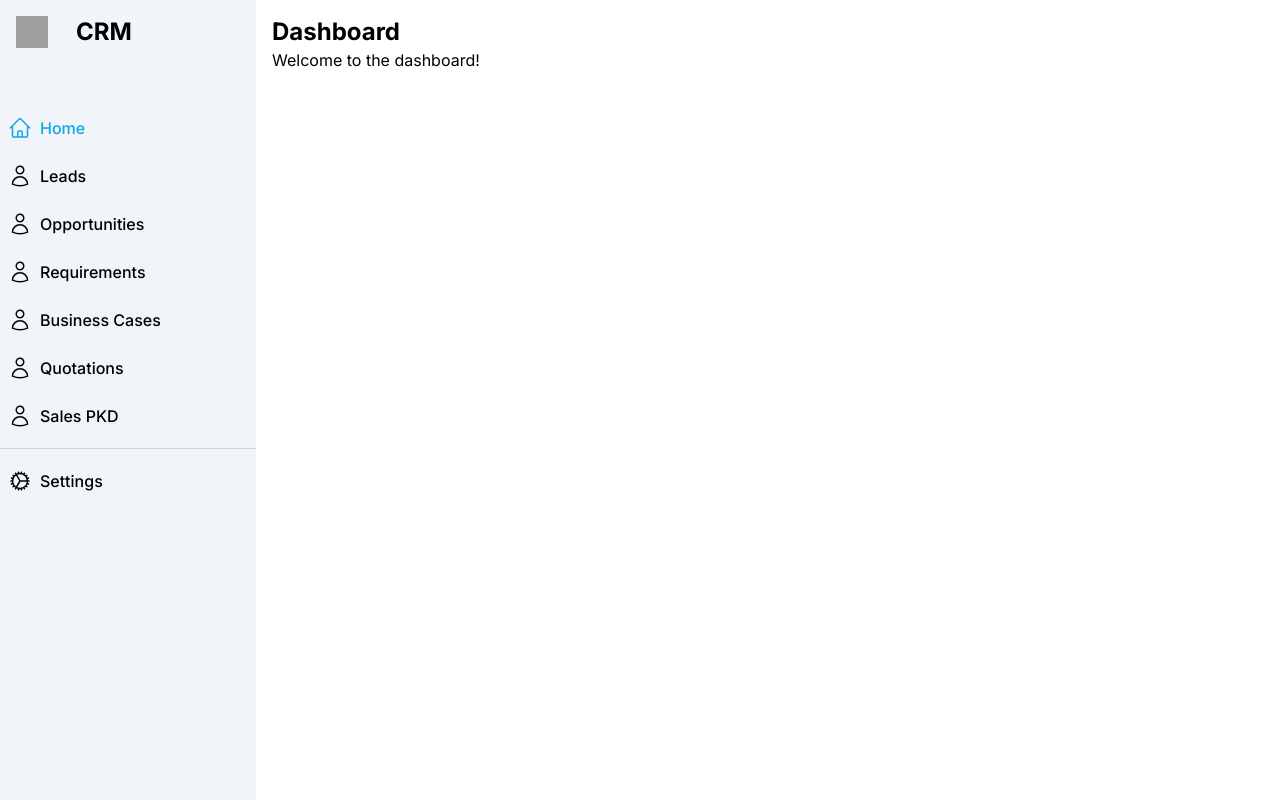
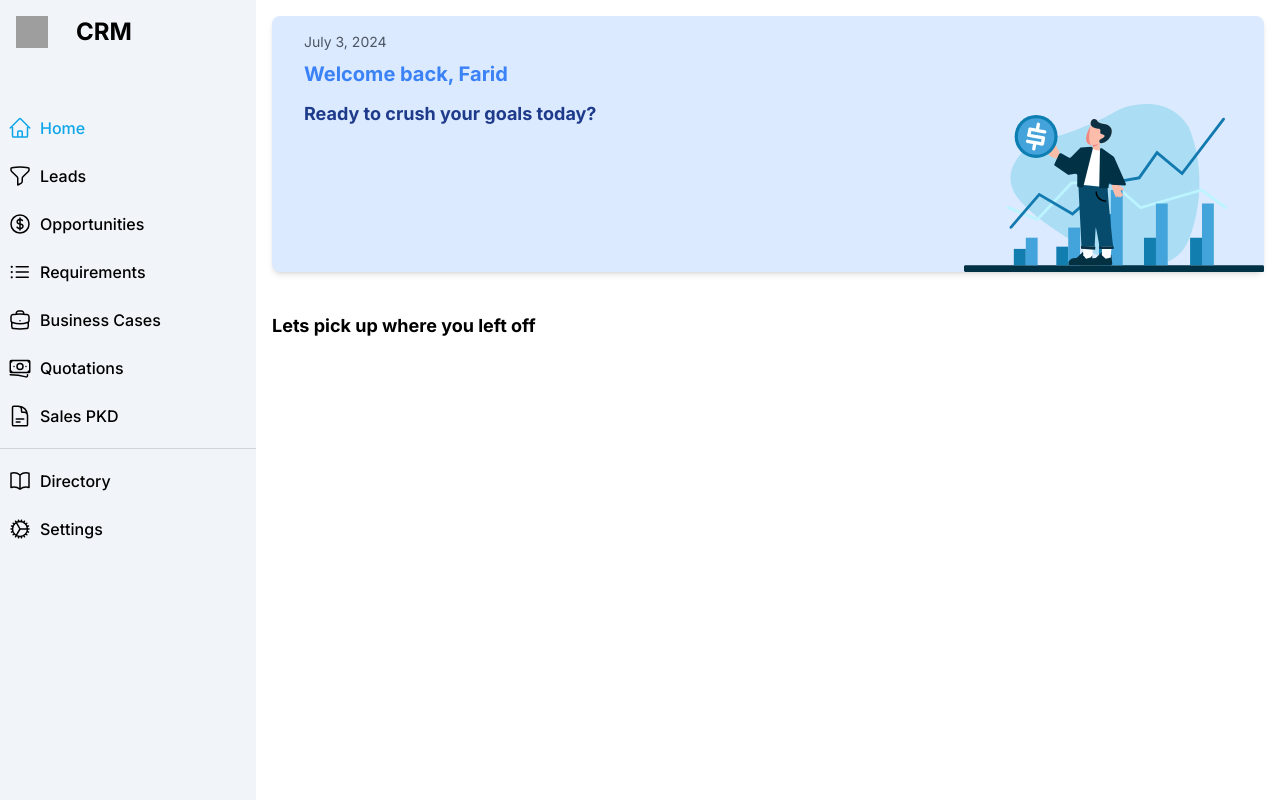
Before and after one commit to azam-firdaus/crm-revamps, a Next.js app: page /dashboard in a window 1280 px wide. Built offline with nearby package versions, Linux system fonts and the light colour scheme; grey boxes are pictures that could not be loaded.

Commit message:
Update icons, Design dashboard top card

```diff
--- a/components/Sidebar.tsx
+++ b/components/Sidebar.tsx
@@ -1,7 +1,14 @@
 import React, { useState } from 'react';
 import Link from 'next/link';
 import { useRouter } from 'next/router';
-import { HomeIcon, UserIcon, CogIcon, PlusIcon } from '@heroicons/react/24/outline';
+import {
+    HomeIcon, UserIcon,
+    CogIcon, PlusIcon,
+    FunnelIcon, CurrencyDollarIcon,
+    ListBulletIcon, BriefcaseIcon,
+    BanknotesIcon, DocumentTextIcon,
+    BookOpenIcon
+ } from '@heroicons/react/24/outline';
 import Image from 'next/image'
 
 const Sidebar: React.FC = () => {
@@ -37,7 +44,7 @@ const Sidebar: React.FC = () => {
                 {/* #################### START Leads #################### */}
                 <div className={`relative flex items-center p-2 ${isActive('/lead') ? 'text-sky-500 ' : ' hover:bg-gray-300'} group h-12 rounded-lg transform transition-transform duration-200 hover:scale-95`}>
                     <Link href="/lead" className="flex items-center w-full">
-                        <UserIcon className="h-6 w-6 mr-2" />
+                        <FunnelIcon className="h-6 w-6 mr-2" />
                         {!isCollapsed && 'Leads'}
                     </Link>
                     {!isCollapsed && (
@@ -51,7 +58,7 @@ const Sidebar: React.FC = () => {
                 {/* #################### START Opportunities #################### */}
                 <div className={`relative flex items-center p-2 ${isActive('/opportunity') ? 'text-sky-500 ' : ' hover:bg-gray-300'} group h-12 rounded-lg transform transition-transform duration-200 hover:scale-95`}>
                     <Link href="/opportunity" className="flex items-center w-full">
-                        <UserIcon className="h-6 w-6 mr-2" />
+                        <CurrencyDollarIcon className="h-6 w-6 mr-2" />
                         {!isCollapsed && 'Opportunities'}
                     </Link>
                     {!isCollapsed && (
@@ -65,7 +72,7 @@ const Sidebar: React.FC = () => {
                 {/* #################### START Requirements #################### */}
                 <div className={`relative flex items-center p-2 ${isActive('/requirement') ? 'text-sky-500 ' : ' hover:bg-gray-300'} group h-12 rounded-lg transform transition-transform duration-200 hover:scale-95`}>
                     <Link href="/requirement" className="flex items-center w-full">
-                        <UserIcon className="h-6 w-6 mr-2" />
+                        <ListBulletIcon className="h-6 w-6 mr-2" />
                         {!isCollapsed && 'Requirements'}
                     </Link>
                     {!isCollapsed && (
@@ -79,7 +86,7 @@ const Sidebar: React.FC = () => {
                 {/* #################### START Business Cases #################### */}
                 <div className={`relative flex items-center p-2 ${isActive('/bc') ? 'text-sky-500 ' : ' hover:bg-gray-300'} group h-12 rounded-lg transform transition-transform duration-200 hover:scale-95`}>
                     <Link href="/bc" className="flex items-center w-full">
-                        <UserIcon className="h-6 w-6 mr-2" />
+                        <BriefcaseIcon className="h-6 w-6 mr-2" />
                         {!isCollapsed && 'Business Cases'}
                     </Link>
                     {!isCollapsed && (
@@ -93,7 +100,7 @@ const Sidebar: React.FC = () => {
                 {/* #################### START Quotations #################### */}
                 <div className={`relative flex items-center p-2 ${isActive('/quotation') ? 'text-sky-500 ' : ' hover:bg-gray-300'} group h-12 rounded-lg transform transition-transform duration-200 hover:scale-95`}>
                     <Link href="/quotation" className="flex items-center w-full">
-                        <UserIcon className="h-6 w-6 mr-2" />
+                        <BanknotesIcon className="h-6 w-6 mr-2" />
                         {!isCollapsed && 'Quotations'}
                     </Link>
                     {!isCollapsed && (
@@ -107,7 +114,7 @@ const Sidebar: React.FC = () => {
                 {/* #################### START SALE PKD #################### */}
                 <div className={`relative flex items-center p-2 ${isActive('/pkd') ? 'text-sky-500 ' : ' hover:bg-gray-300'} group h-12 rounded-lg transform transition-transform duration-200 hover:scale-95`}>
                     <Link href="/pkd" className="flex items-center w-full">
-                        <UserIcon className="h-6 w-6 mr-2" />
+                        <DocumentTextIcon className="h-6 w-6 mr-2" />
                         {!isCollapsed && 'Sales PKD'}
                     </Link>
                     {!isCollapsed && (
@@ -119,10 +126,15 @@ const Sidebar: React.FC = () => {
 
 
                 <hr className="my-2 border-gray-300" />
+                <Link href="/Directory" className={`flex items-center p-2 ${isActive('/Directory') ? 'text-sky-500 ' : ' hover:bg-gray-300'} h-12 rounded-lg transform transition-transform duration-200 hover:scale-95`}>
+                    <BookOpenIcon className="h-6 w-6 mr-2" />
+                    {!isCollapsed && 'Directory'}
+                </Link>
                 <Link href="/settings" className={`flex items-center p-2 ${isActive('/settings') ? 'text-sky-500 ' : ' hover:bg-gray-300'} h-12 rounded-lg transform transition-transform duration-200 hover:scale-95`}>
                     <CogIcon className="h-6 w-6 mr-2" />
                     {!isCollapsed && 'Settings'}
                 </Link>
+
             </nav>
         </div>
     );
--- a/pages/dashboard/index.tsx
+++ b/pages/dashboard/index.tsx
@@ -1,12 +1,45 @@
 
 import React from 'react';
 import Layout from '../../components/Layout';
+import Image from 'next/image'
+import Link from 'next/link';
 
 const Dashboard: React.FC = () => {
   return (
     <Layout>
-      <h1 className="text-2xl font-bold">Dashboard</h1>
-      <p>Welcome to the dashboard!</p>
+      <div className="relative px-8 py-4 bg-blue-100 rounded-lg shadow-md w-full h-64">
+        <div className="absolute bottom-0 right-0">
+          <Image
+            src="/card_image.svg"
+            alt="Card Image"
+            layout="responsive"
+            width={700}
+            height={700}
+            className="w-16 h-16"
+          />
+        </div>
+
+        <div className="flex items-center justify-between">
+          <span className="text-sm font-light text-gray-600 dark:text-gray-400">
+            July 3, 2024
+          </span>
+        </div>
+        <div className="mt-2">
+          <p className="text-xl font-bold text-blue-500 ">
+            Welcome back, Farid
+          </p>
+          <p className="text-lg mt-3 font-bold text-blue-900 ">
+            Ready to crush your goals today?
+          </p>
+        </div>
+      </div>
+
+      <div className="mt-10 flex items-center justify-between">
+        <p className="text-lg font-bold">Lets pick up where you left off</p>
+        {/* <h4 className="text-2xl font-bold">Lets pick up where you left off</h4> */}
+      </div>
+      {/* <h1 className="text-2xl font-bold">Dashboard</h1>
+      <p>Welcome to the dashboard!</p> */}
     </Layout>
   );
 };
--- a/pages/lead/index.tsx
+++ b/pages/lead/index.tsx
@@ -9,7 +9,7 @@ const UserList: React.FC = () => {
       <div className="min-h-screen">
 
 
-        <div className=" px-8 py-4 bg-white rounded-lg shadow-md dark:bg-gray-800">
+        <div className=" px-8 py-4 bg-blue-100 rounded-lg shadow-md ">
           <div className="flex items-center justify-between">
             <span className="text-sm font-light text-gray-600 dark:text-gray-400">Mar 10, 2019</span>
 
```
Also changed, not shown: public/card_image.svg (added).
